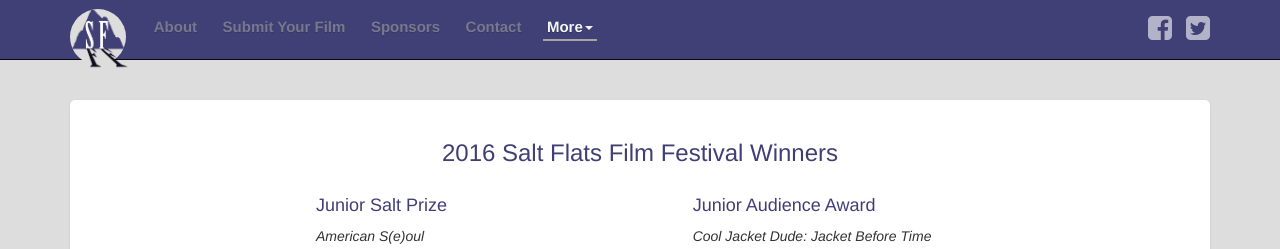
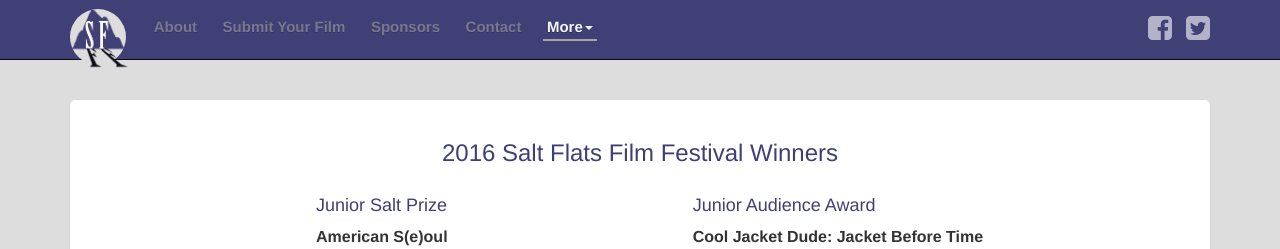
Before and after one commit to echujon/sfff, a PHP site: page /winning-films in a window 1280 px wide. Shown: the top 249 px of the page. Run offline with PHP 8.4, Linux system fonts and the light colour scheme; data that the repository does not hold is empty.

Commit message:
added the winning film info

```diff
--- a/winning-films.php
+++ b/winning-films.php
@@ -11,21 +11,21 @@
 				<h3 class="text-center title-pad" >2016 Salt Flats Film Festival Winners</h3>
 				<div class=" winners col-md-4 col-md-offset-3">
 					<h4>Junior Salt Prize</h4>
-					<span><i>American S(e)oul</i><br/>by Jeeyoon Lee</span>
+					<span class="film-title">American S(e)oul</span><br/>by Jeeyoon Lee
 					<img class="img-responsive img-pad" src="/img/films/2016/american_seoul.jpg"/>
 					<h4>Salt Prize</h4>
-					<i>The Original</i><br/>by Arthur Veenema
+					<span class="film-title">The Original</span><br/>by Arthur Veenema
 					<img class="img-responsive img-pad" src="/img/films/2016/the_original.jpg"/>
 					<h4>Honorable Mention</h4>
-					<i>One Defining Dot</i><br/>by Cameron George
+					<span class="film-title">One Defining Dot</span><br/>by Cameron George
 					<img class="img-responsive img-pad" src="/img/films/2016/one_defining_dot.jpg"/>
 				</div>
 				<div class=" winners col-md-4">
 				<h4>Junior Audience Award</h4>
-				<i>Cool Jacket Dude: Jacket Before Time</i><br/>by Humpries & Hinckley Family
+				<span class="film-title">Cool Jacket Dude: Jacket Before Time</span><br/>by Humpries & Hinckley Family
 				<img class="img-responsive img-pad" src="/img/films/2016/jacket_before_time.jpg"/>
 				<h4>Audience Award</h4>
-				<i>Mine</i><br/>by Nick Dixon
+				<span class="film-title">Mine</span><br/>by Nick Dixon
 				<img class="img-responsive img-pad" src="/img/films/2016/mine.jpg"/>
 				</div>
 				<div class=" winners col-md-4 col-md-offset4">
```
